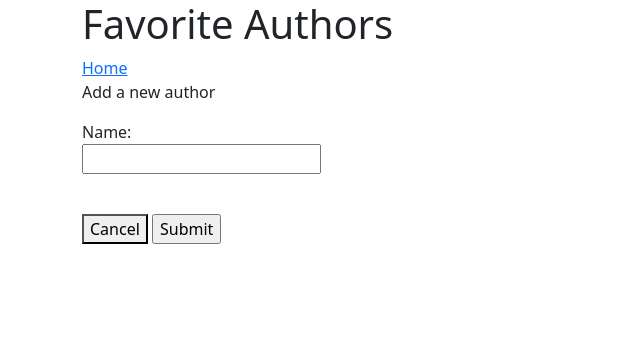
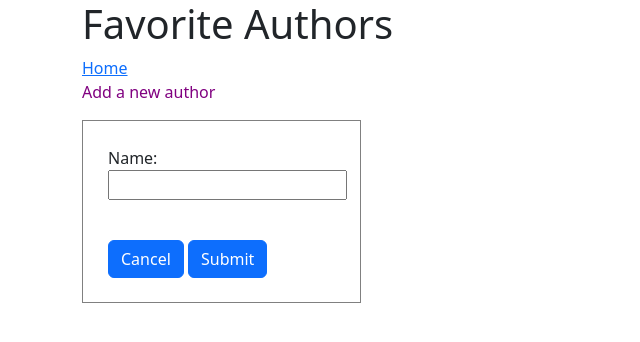
Before and after one commit to Javier1600/client, a React (Create React App) app: page /new in a window 1280 px wide. Shown: the top 342 px of the page, without its empty margins (0-640 px from the left). Built offline with nearby package versions, Linux system fonts and the light colour scheme.

Commit message:
Ultimos Estilos

```diff
--- a/src/Components/AuthorList.jsx
+++ b/src/Components/AuthorList.jsx
@@ -25,8 +25,8 @@ const AuthorList = (props) => {
                         (author,ind) => {
                             return (
                                 <tr key={ind}>
-                                    <td>{author.authorName}</td>
-                                    <td className="buttons"><button onClick={e =>{navigate(`/edit/${author._id}`)}}>Edit</button> <button onClick={(e)=>{DeleteAuthor(author._id)}}>Delete</button> </td>
+                                    <td id="purpura">{author.authorName}</td>
+                                    <td className="buttons"><button  className="btn btn-secondary" onClick={e =>{navigate(`/edit/${author._id}`)}}>Edit</button> <button   className="btn btn-secondary" onClick={(e)=>{DeleteAuthor(author._id)}}>Delete</button> </td>
                                 </tr>
                             )
                         })
--- a/src/Styles/App.css
+++ b/src/Styles/App.css
@@ -42,3 +42,14 @@
 #valido{
   color: green;
 }
+.info{
+  border: solid 1px gray;
+  width: 25%;
+}
+#conteninfo{
+  margin-top: 25px;
+  margin-left: 25px;
+}
+#purpura{
+  color: #800080;
+}
--- a/src/Views/Edit.jsx
+++ b/src/Views/Edit.jsx
@@ -48,14 +48,16 @@ const Edit = () =>{
         <div className="container">
             <h1>Favorite Authors</h1>
             <Link to={"/"}>Home</Link>
-            <p>Edit this author</p>
+            <p id="purpura">Edit this author</p>
             <div  className="container" >
-                <form onSubmit={onSubmitHandler}>
+                <form onSubmit={onSubmitHandler} className="info">
+                   <div id="conteninfo">
                     <label htmlFor="authorName">Name: </label> <br/>
                     <input type="text" name="authorName" onChange={(e)=>{setAuthorName(e.target.value)}} value={authorName}/><br/><br/>
                     <p id="error">{authorError}</p>
-                    <button onClick={e =>{navigate("/")}}>Cancel</button> <input className="button" type="submit" value="Submit"/><br/>
+                    <button className="btn btn-primary" onClick={e =>{navigate("/")}}>Cancel</button> <input   className="btn btn-primary" type="submit" value="Submit"/><br/>
                     <label id="valido">{creationStatus}</label>
+                  </div>
                 </form>
             </div>
 
--- a/src/Views/Main.jsx
+++ b/src/Views/Main.jsx
@@ -21,7 +21,7 @@ const Main = () => {
         <div className="container">
             <h1>Favorite Authors</h1>
             <Link to={"/new"}>Add a new author</Link>
-            <p>We have quotes by:</p>
+            <p id="purpura">We have quotes by:</p>
             <AuthorList authors = {authors.sort()} RemoveFromDom = {RemoveFromDom} />
         </div>
     );
--- a/src/Views/New.jsx
+++ b/src/Views/New.jsx
@@ -35,13 +35,15 @@ const New = () =>{
         <div className="container">
             <h1>Favorite Authors</h1>
             <Link to={"/"}>Home</Link>
-            <p>Add a new author</p>
-            <form onSubmit={onSubmitHandler}>
-                <label htmlFor="authorName">Name:</label> <br/>
-                <input type="text" name="authorName" onChange={e=>setAuthorName(e.target.value)} value={authorName}/><br/><br/>
-                <p id="error">{authorError}</p>
-                <button onClick={e =>{navigate("/")}}>Cancel</button> <input className="button" type="submit" value="Submit"/><br/>
-                <label id="valido">{creationStatus}</label>
+            <p id="purpura">Add a new author</p>
+            <form onSubmit={onSubmitHandler} className="info">
+                <div id="conteninfo">
+                    <label htmlFor="authorName">Name:</label> <br/>
+                    <input type="text" name="authorName" onChange={e=>setAuthorName(e.target.value)} value={authorName}/><br/><br/>
+                    <p id="error">{authorError}</p>
+                    <button  className="btn btn-primary" onClick={e =>{navigate("/")}}>Cancel</button> <input  className="btn btn-primary" type="submit" value="Submit"/><br/>
+                    <label id="valido">{creationStatus}</label>
+                </div>
             </form>
         </div>
     )
```
